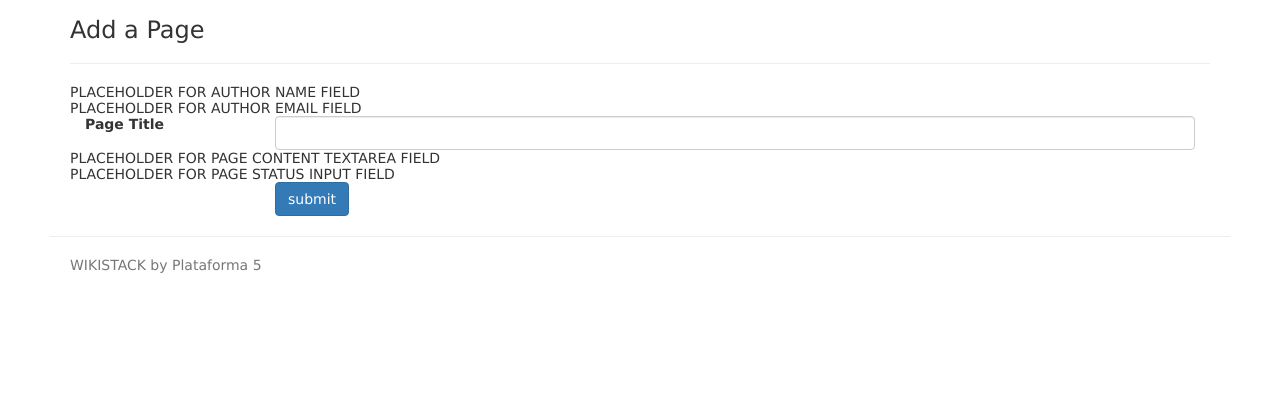
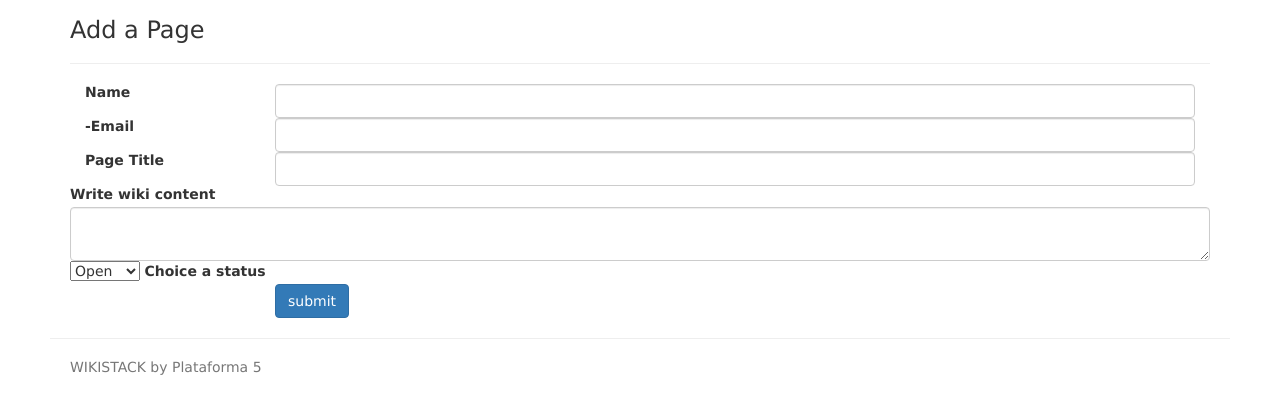
Before and after one commit to erikazurmuhle/11-wiki, a website: page views/addpage.html in a window 1280 px wide. Shown: the part 53-466 px from the top of the page. Drawn offline with nearby package versions, Linux system fonts and the light colour scheme; files that its build step writes are made by us from their sources.

Commit message:
generando ruta de post

```diff
--- a/views/addpage.html
+++ b/views/addpage.html
@@ -1,28 +1,49 @@
-{% extends "layout.html" %}
+{% extends "layout.html" %} {% block content %}
+<h3>Add a Page</h3>
+<hr />
+<form method="POST" action="/wiki/">
+	<label for="NAME" class="col-sm-2 control-label my-3">Name</label>
+	<div class="col-sm-10">
+		<input name="name" id="NAME" type="text" class="form-control" />
+	</div>
 
-{% block content %}
-  <h3>Add a Page</h3>
-  <hr>
-  <form method="POST" action="/wiki/">
+	<label for="EMAIL" class="col-sm-2 control-label my-3">-Email</label>
+	<div class="col-sm-10">
+		<input name="email" id="EMAIL" type="email" class="form-control" />
+	</div>
 
-    <div>PLACEHOLDER FOR AUTHOR NAME FIELD</div>
-
-    <div>PLACEHOLDER FOR AUTHOR EMAIL FIELD</div>
-
-    <div class="form-group">
-      <label for="title" class="col-sm-2 control-label">Page Title</label>
+	<div class="form-group my-3">
+		<label for="TITLE" class="col-sm-2 control-label">Page Title</label>
 		<div class="col-sm-10">
-        <input name="title" type="text" class="form-control"/>
+			<input name="title" id="TITLE" type="text" class="form-control" />
 		</div>
 	</div>
 
-    <div>PLACEHOLDER FOR PAGE CONTENT TEXTAREA FIELD</div>
+	<!-- <div>PLACEHOLDER FOR PAGE CONTENT TEXTAREA FIELD</div> -->
+	<div class="form-floating my-3">
+		<label for="floatingTextarea">Write wiki content</label>
+		<textarea
+			class="form-control"
+			name="content"
+			id="floatingTextarea"
+		></textarea>
+	</div>
 
-    <div>PLACEHOLDER FOR PAGE STATUS INPUT FIELD</div>
+	<div class="form-floating">
+		<select
+			name="status"
+			class="form-select"
+			id="floatingSelect"
+			aria-label="Floating label select example"
+		>
+			<option value="open">Open</option>
+			<option value="closed">Closed</option>
+		</select>
+		<label for="floatingSelect">Choice a status</label>
+	</div>
 
 	<div class="col-sm-offset-2 col-sm-10">
 		<button type="submit" class="btn btn-primary">submit</button>
 	</div>
-
 </form>
 {% endblock %}
```
Also changed, not shown: index.js (+9 -4 lines), routes/wiki.js (+12 -1 lines). Lines whose indentation alone changed are shown as unchanged.
